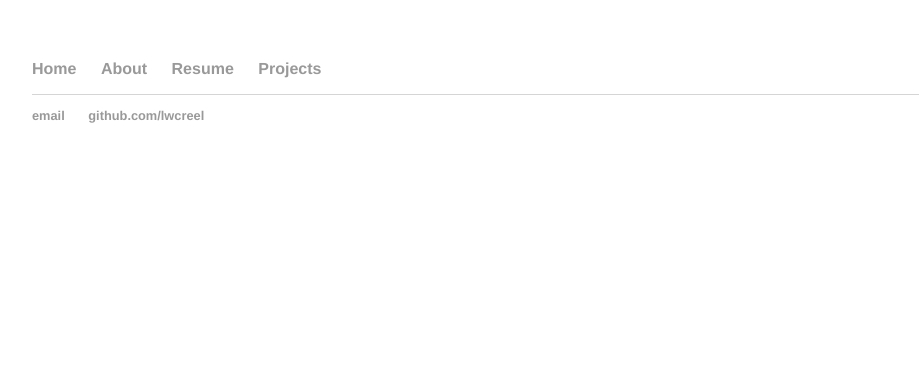
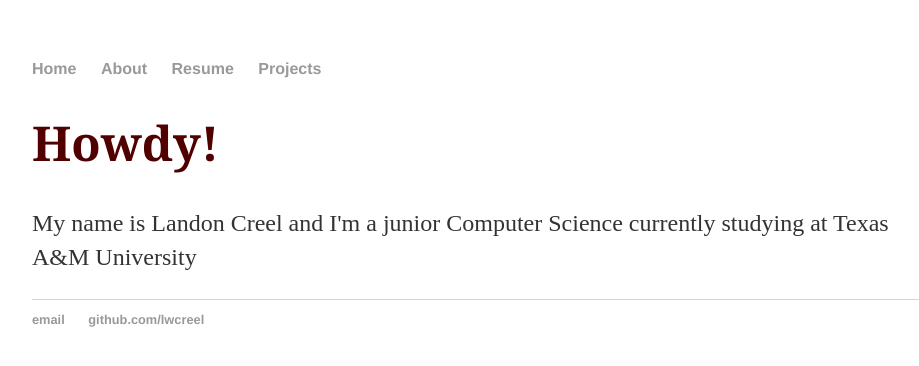
Before and after one commit to lwcreel/lwcreel.github.io, a Jekyll site: the page built from about/index.html, in a window 1280 px wide. Shown: the top 366 px of the page, without its empty margins (160-1079 px from the left). Built offline with Jekyll 4.4.1, drawn with Linux system fonts in a browser that asks for light colours.

Commit message:
Added blurb to about me

```diff
--- a/about/index.html
+++ b/about/index.html
@@ -2,3 +2,8 @@
 layout: default
 title: Landon Creel
 ---
+
+<h1>Howdy!</h1>
+<div class="aboutMe">
+  <p>My name is Landon Creel and I'm a junior Computer Science currently studying at Texas A&M University</p>
+</div>
```
